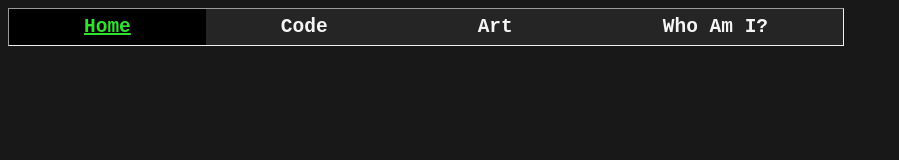
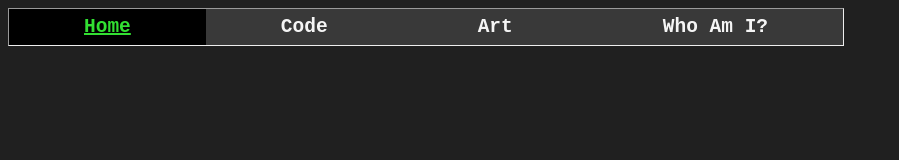
Before and after one commit to the-glimmered-ones/portfolio-website, a plain HTML site: page index.html in a window 1280 px wide. Shown: the whole page, without its empty margins (0-899 px from the left). Drawn offline with Linux system fonts and the light colour scheme.

Commit message:
more contrast

```diff
--- a/styles.css
+++ b/styles.css
@@ -2,7 +2,7 @@ body{
     display: flex;
     flex-direction: column;
     width: 100%;
-    background-color: #181818;
+    background-color: #202020;
     color: whitesmoke;
     font-family: monospace;
 }
@@ -13,7 +13,7 @@ nav{
     width: max-content;
     border: inset 1.5px;
     padding: 0px;
-    background-color: #252525;
+    background-color: #393939;
 }
 h2{
     color: inherit;
```
